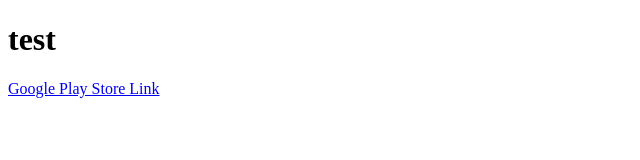
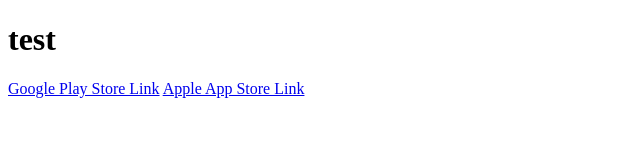
Before and after one commit to nicolecht/nicolecht.github.io, a plain HTML site: page index.html in a window 1280 px wide. Shown: the whole page, without its empty margins (0-640 px from the left). Drawn offline with Linux system fonts and the light colour scheme.

Commit message:
app store link

```diff
--- a/index.html
+++ b/index.html
@@ -9,5 +9,6 @@
 <body>
 	<h1>test</h1>
 	<a href="https://play.google.com/store/apps/details?id=org.mozilla.firefox">Google Play Store Link</a>
+	<a href="https://apps.apple.com/us/story/id1533855222?itscg=10000&itsct=">Apple App Store Link</a>
 </body>
 </html>
```
